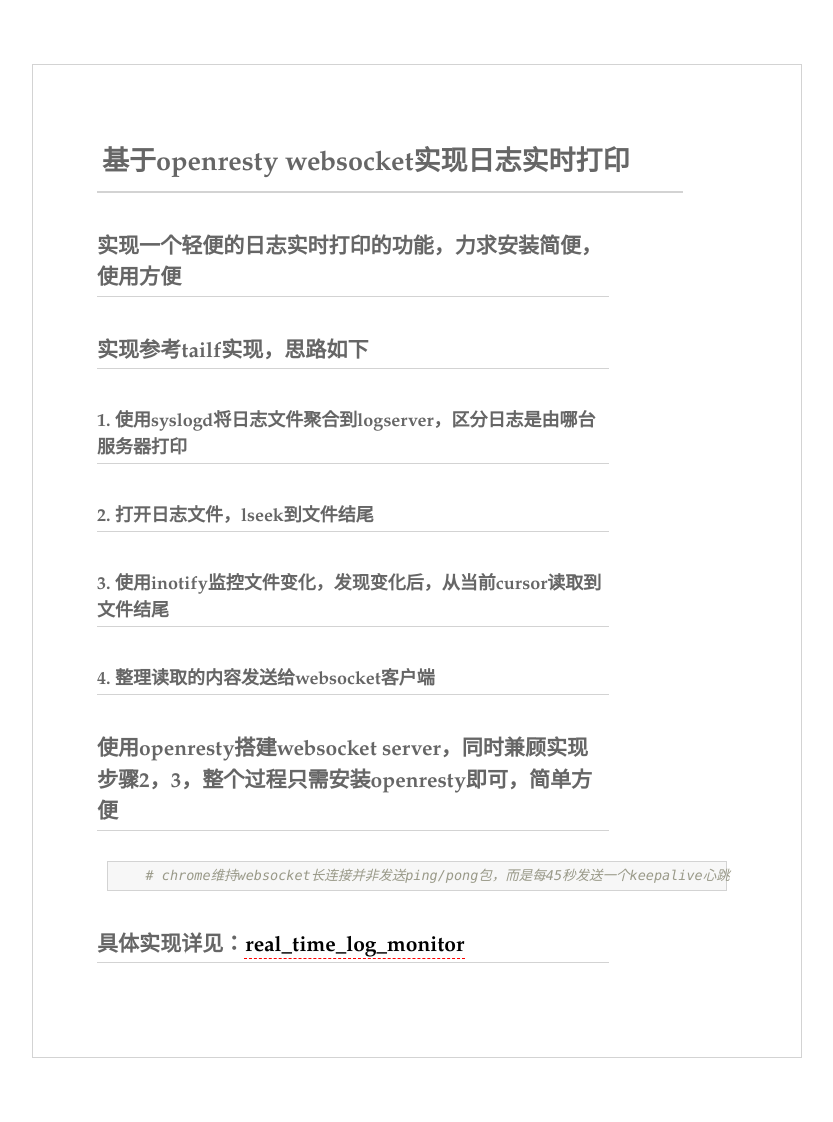
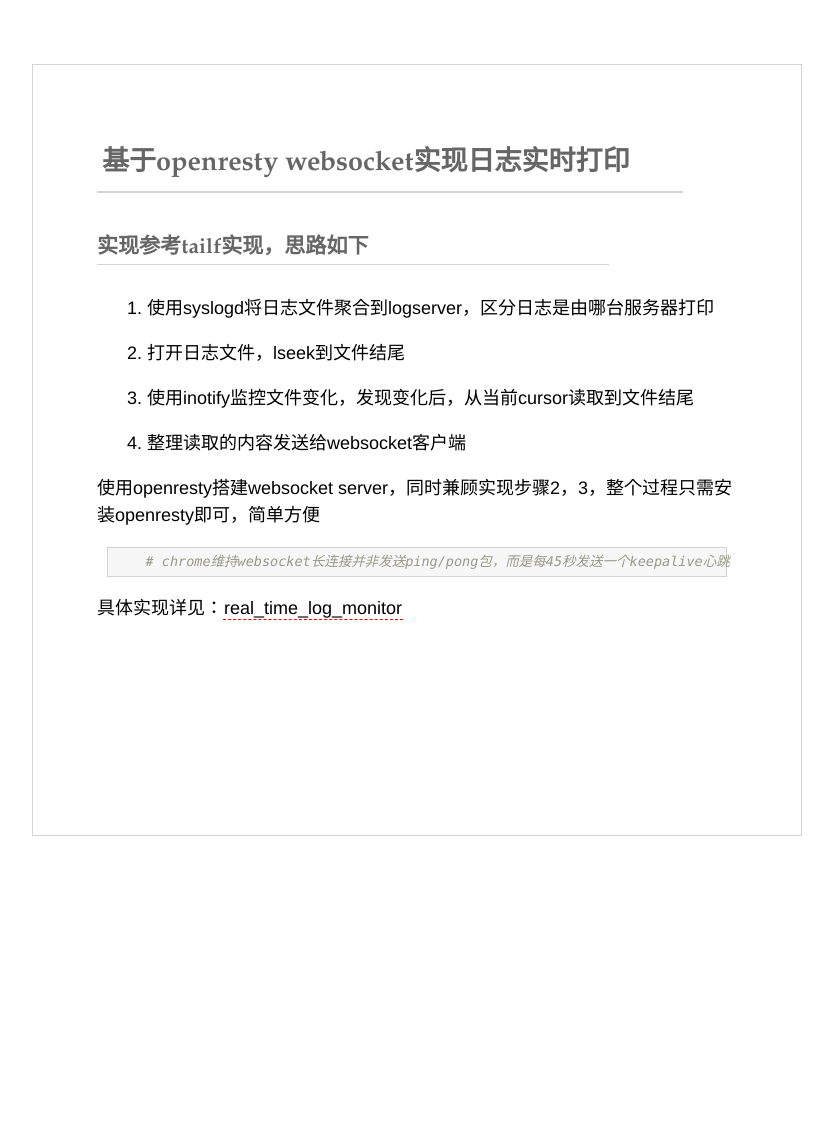
Before and after one commit to wheatliu/wheatliu.github.com, a Jekyll site: the page built from _posts/2016-12-19-rtlm.md, in a window 1280 px wide. Shown: the whole page, without its empty margins (224-1057 px from the left). Built offline with Jekyll 4.4.1, drawn with Linux system fonts in a browser that asks for light colours; Markdown is read by kramdown in place of the engine named in the settings; after the commit the page ends 900 px from its top, so only the background shows below that.

Commit message:
fixed format

````diff
--- a/_posts/2016-12-19-rtlm.md
+++ b/_posts/2016-12-19-rtlm.md
@@ -3,23 +3,21 @@
 title: 基于openresty websocket实现日志实时打印
 ---
 
-### 实现一个轻便的日志实时打印的功能，力求安装简便，使用方便
-
 ### 实现参考tailf实现，思路如下
 
-#### 1. 使用syslogd将日志文件聚合到logserver，区分日志是由哪台服务器打印
+1. 使用syslogd将日志文件聚合到logserver，区分日志是由哪台服务器打印
 
-#### 2. 打开日志文件，lseek到文件结尾
+2. 打开日志文件，lseek到文件结尾
 
-#### 3. 使用inotify监控文件变化，发现变化后，从当前cursor读取到文件结尾
+3. 使用inotify监控文件变化，发现变化后，从当前cursor读取到文件结尾
 
-#### 4. 整理读取的内容发送给websocket客户端
+4. 整理读取的内容发送给websocket客户端
 
 
-### 使用openresty搭建websocket server，同时兼顾实现步骤2，3，整个过程只需安装openresty即可，简单方便
+使用openresty搭建websocket server，同时兼顾实现步骤2，3，整个过程只需安装openresty即可，简单方便
 
 ``` bash
     # chrome维持websocket长连接并非发送ping/pong包，而是每45秒发送一个keepalive心跳
 ```
 
-### 具体实现详见：[real_time_log_monitor](https://github.com/wheatliu/lua-resty-util.git)
+具体实现详见：[real_time_log_monitor](https://github.com/wheatliu/lua-resty-util.git)
````
